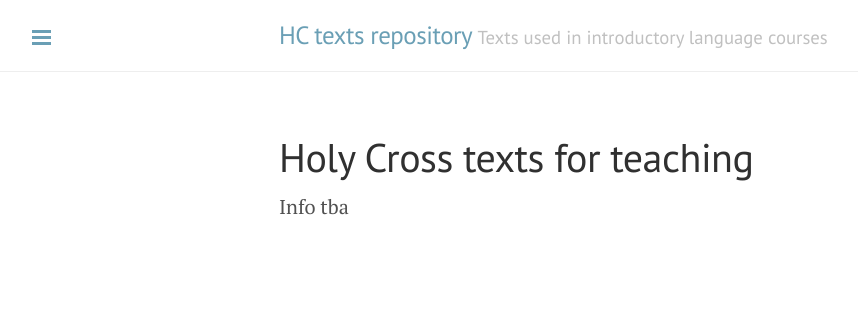
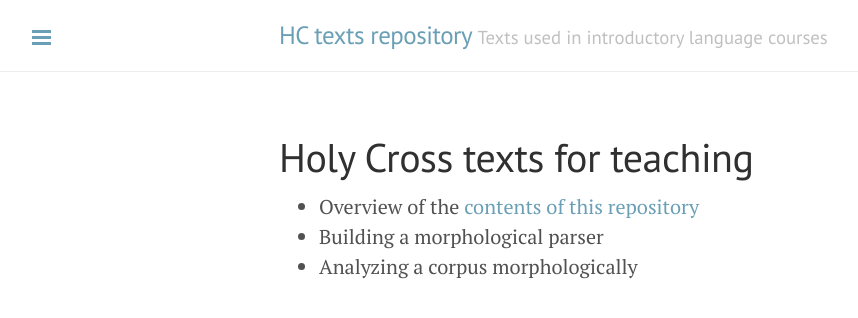
Before and after one commit to neelsmith/hctexts, a Jekyll site: the page built from docs/index.md, in a window 1280 px wide. Shown: the top 318 px of the page, without its empty margins (1-859 px from the left). Built offline with Jekyll 4.4.1, drawn with Linux system fonts in a browser that asks for light colours.

Commit message:
Update docs

```diff
--- a/docs/index.md
+++ b/docs/index.md
@@ -4,4 +4,6 @@ layout: page
 ---
 
 
-Info tba
+- Overview of the [contents of this repository](contents/)
+- Building a morphological parser
+- Analyzing a corpus morphologically
```
Also changed, not shown: docs/contents/index.md (added, +22 -0 lines).
